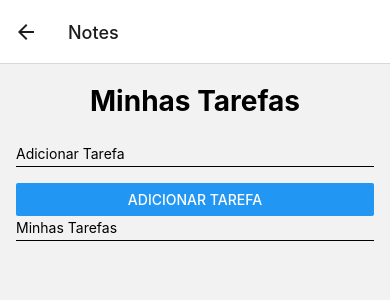
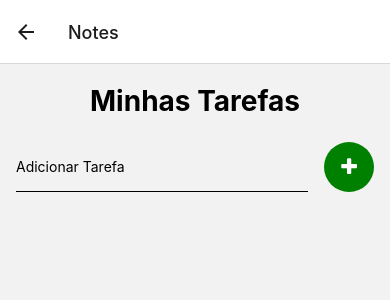
Before and after one commit to samuelmartins7k/pi-fase2, a React Native app: screen /Notes in a window 390 px wide. Shown: the top 300 px of the page. Built offline with nearby package versions, Linux system fonts and the light colour scheme.

Commit message:
atendendo issue #1

```diff
--- a/package.json
+++ b/package.json
@@ -8,6 +8,7 @@
   },
   "dependencies": {
     "@expo/vector-icons": "^13.0.0",
+    "@expo/webpack-config": "^19.0.0",
     "@react-native-community/viewpager": "^5.0.11",
     "@react-navigation/native": "^6.1.9",
     "@react-navigation/native-stack": "^6.9.17",
@@ -22,10 +23,10 @@
     "react-native-reanimated": "~3.3.0",
     "react-native-safe-area-context": "4.6.3",
     "react-native-screens": "~3.22.0",
+    "react-native-vector-icons": "^10.0.2",
     "react-native-web": "~0.19.6",
     "react-router-dom": "^6.18.0",
-    "yet": "^0.1.0",
-    "@expo/webpack-config": "^19.0.0"
+    "yet": "^0.1.0"
   },
   "devDependencies": {
     "@babel/core": "^7.20.0"
--- a/screens/Notes.js
+++ b/screens/Notes.js
@@ -1,10 +1,12 @@
 import React, { useState } from 'react';
-import { View, Text, TextInput, Button, StyleSheet, FlatList } from 'react-native';
+import { View, Text, TextInput, StyleSheet, FlatList, Pressable, Alert } from 'react-native';
+import Icon from 'react-native-vector-icons/FontAwesome';
 import { useNavigation } from '@react-navigation/native';
 
 function Notes() {
   const navigation = useNavigation();
   const [tasks, setTasks] = useState([]);
+  const [completedTasks, setCompletedTasks] = useState([]);
   const [taskText, setTaskText] = useState('');
   const [title, setTitle] = useState('Minhas Tarefas');
 
@@ -20,38 +22,41 @@ function Notes() {
     const updatedTasks = tasks.map((task) =>
       task.id === taskId ? { ...task, completed: !task.completed } : task
     );
-    setTasks(updatedTasks);
+
+    const completedTask = updatedTasks.find((task) => task.id === taskId && task.completed);
+
+    if (completedTask) {
+      setCompletedTasks([...completedTasks, completedTask]);
+    }
+
+    setTasks(updatedTasks.filter((task) => task.id !== taskId));
   };
 
-  const handleRemoveTask = (taskId) => {
-    const filteredTasks = tasks.filter((task) => task.id !== taskId);
-    setTasks(filteredTasks);
+  const handleRemoveCompletedTasks = () => {
+    Alert.alert(
+      'Confirmação',
+      'Tem certeza que deseja excluir todas as tarefas concluídas?',
+      [
+        {
+          text: 'Cancelar',
+          style: 'cancel',
+        },
+        {
+          text: 'Excluir',
+          onPress: () => {
+            setCompletedTasks([]);
+          },
+        },
+      ],
+      { cancelable: true }
+    );
   };
 
   const handleChangeTitle = (newTitle) => {
     setTitle(newTitle);
   };
 
-  return (
-    <View style={estilos.container}>
-      <Text style={estilos.titulo}>{title}</Text>
-      <TextInput
-        style={estilos.input}
-        placeholder={'Adicionar Tarefa'}
-        value={taskText}
-        onChangeText={(text) => setTaskText(text)}
-      />
-      <Button title="Adicionar Tarefa" onPress={handleAddTask} />
-      <TextInput
-        style={estilos.input}
-        placeholder={'Título da Lista'}
-        value={title}
-        onChangeText={(text) => handleChangeTitle(text)}
-      />
-      <FlatList
-        data={tasks}
-        keyExtractor={(item) => item.id.toString()}
-        renderItem={({ item }) => (
+  const renderTaskItem = ({ item }) => (
     <View style={estilos.taskItem}>
       <Text
         style={[estilos.taskText, item.completed && estilos.completedTask]}
@@ -59,22 +64,17 @@ function Notes() {
       >
         {item.text}
       </Text>
-            <Button
-              title="Remover"
-              onPress={() => handleRemoveTask(item.id)}
-              color="red"
-            />
-          </View>
+      {!item.completed && (
+        <Pressable onPress={() => handleToggleTask(item.id)}>
+          <Icon name="check" size={20} color="green" style={estilos.icon} />
+        </Pressable>
       )}
-      />
     </View>
   );
-}
 
   const estilos = StyleSheet.create({
     container: {
       flex: 1,
-    justifyContent: 'flex-start',
       paddingHorizontal: 16,
       marginTop: 20,
     },
@@ -84,11 +84,24 @@ const estilos = StyleSheet.create({
       textAlign: 'center',
       marginBottom: 24,
     },
+    inputContainer: {
+      flexDirection: 'row',
+      marginBottom: 16,
+    },
     input: {
+      flex: 1,
       lineHeight: 24,
       borderBottomWidth: 1,
       borderBottomColor: 'black',
-    marginBottom: 16,
+    },
+    addButton: {
+      backgroundColor: 'green',
+      borderRadius: 25,
+      width: 50,
+      height: 50,
+      alignItems: 'center',
+      justifyContent: 'center',
+      marginLeft: 16,
     },
     taskItem: {
       flexDirection: 'row',
@@ -102,7 +115,83 @@ const estilos = StyleSheet.create({
     },
     completedTask: {
       textDecorationLine: 'line-through',
+      color: 'gray',
+    },
+    icon: {
+      marginLeft: 8,
+    },
+    completedContainer: {
+      marginTop: -8,
+    },
+    completedTitle: {
+      fontSize: 24,
+      fontWeight: 'bold',
+      textAlign: 'center',
+      marginBottom: 16,
+    },
+    removeCompletedContainer: {
+      marginTop: -8,
+    },
+    removeCompletedButton: {
+      backgroundColor: 'red',
+      borderRadius: 25,
+      paddingVertical: 10,
+      alignItems: 'center',
+      justifyContent: 'center',
+      marginVertical: 70,
+    },
+    removeCompletedButtonText: {
+      color: 'white',
     },
   });
 
+  return (
+    <View style={estilos.container}>
+      <Text style={estilos.titulo} role="heading" aria-level="1">
+        {title}
+      </Text>
+      <View style={estilos.inputContainer}>
+        <TextInput
+          style={estilos.input}
+          placeholder={'Adicionar Tarefa'}
+          value={taskText}
+          onChangeText={(text) => setTaskText(text)}
+          inputMode="text"
+        />
+        <Pressable style={estilos.addButton} onPress={handleAddTask}>
+          <Icon name="plus" size={20} color="white" />
+        </Pressable>
+      </View>
+      <FlatList
+        data={tasks}
+        keyExtractor={(item) => item.id.toString()}
+        renderItem={renderTaskItem}
+      />
+      {completedTasks.length > 0 && (
+        <View style={estilos.completedContainer}>
+          <Text style={estilos.completedTitle} role="heading" aria-level="2">
+            Tarefas Concluídas
+          </Text>
+          <FlatList
+            data={completedTasks}
+            keyExtractor={(item) => item.id.toString()}
+            renderItem={renderTaskItem}
+          />
+          <View style={estilos.removeCompletedContainer}>
+            <Pressable
+              style={estilos.removeCompletedButton}
+              onPress={handleRemoveCompletedTasks}
+              aria-label="Excluir Tarefas Concluídas"
+            >
+              <Text style={estilos.removeCompletedButtonText}>
+                Excluir Tarefas Concluídas
+              </Text>
+            </Pressable>
+          </View>
+        </View>
+      )}
+    </View>
+  );
+}
+
 export default Notes;
```
Also changed, not shown: 1 other file (tests, documents, lock files or other folders). Lines whose indentation alone changed are shown as unchanged.
